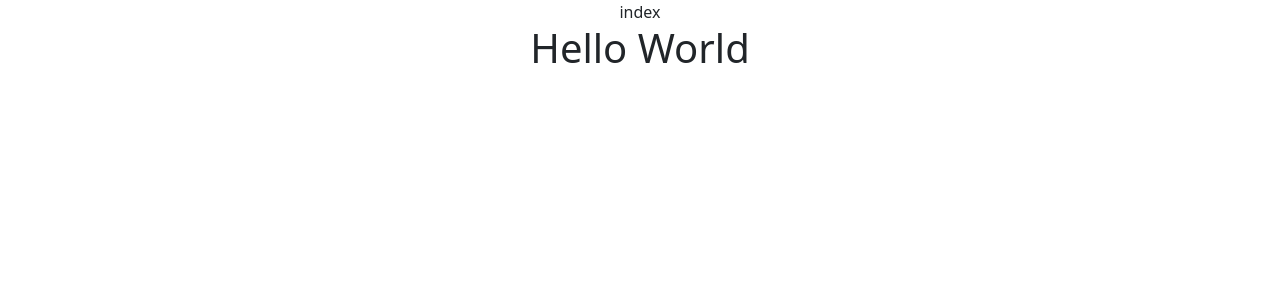
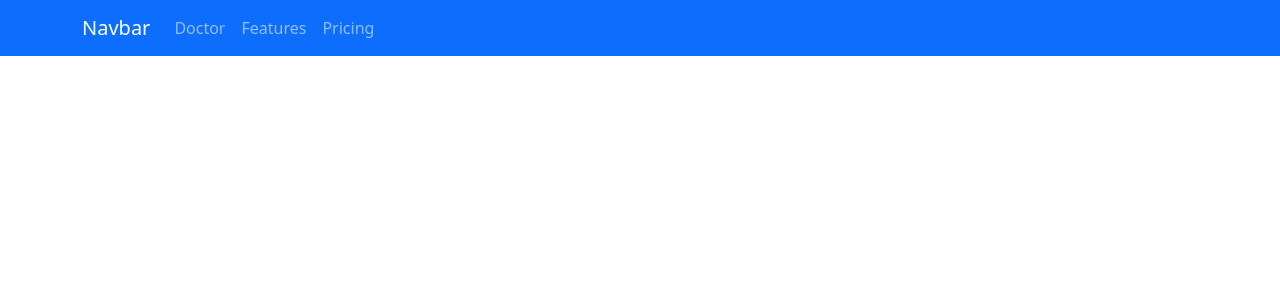
Before and after one commit to guillermo5431/medical-reservation-system, a React (Create React App) app: page / in a window 1280 px wide. Shown: the top 300 px of the page. Built offline with nearby package versions, Linux system fonts and the light colour scheme; the HTML template or start-up script is replaced by a standard one.

Commit message:
changes made

```diff
--- a/src/App.js
+++ b/src/App.js
@@ -1,12 +1,26 @@
 import './App.css';
-import Navbar from './components/Navbar/index'
+import React from 'react';
+import { BrowserRouter as Router, Routes, Route} from 'react-router-dom'
+import Navbar from './components/Navbar';
+import Doctor from './pages/doctor';
+import Patient from './pages/patient';
+import Appointment from './pages/appointments';
+import Home from './pages/Home';
 
 function App() {
   return (
+    <Router>
     <div className="App">
-      <Navbar />
-     <h1>Hello World</h1>
+     <Navbar>
+        <Routes>
+          <Route path="/" element={<Home />} />
+          <Route path="/doctor" element={<Doctor />} />
+          <Route path="/patient" element={<Patient />} />
+          <Route path="/appointment" element={<Appointment />} />
+        </Routes>
+     </Navbar>
     </div>
+    </Router>
   );
 }
 
```
